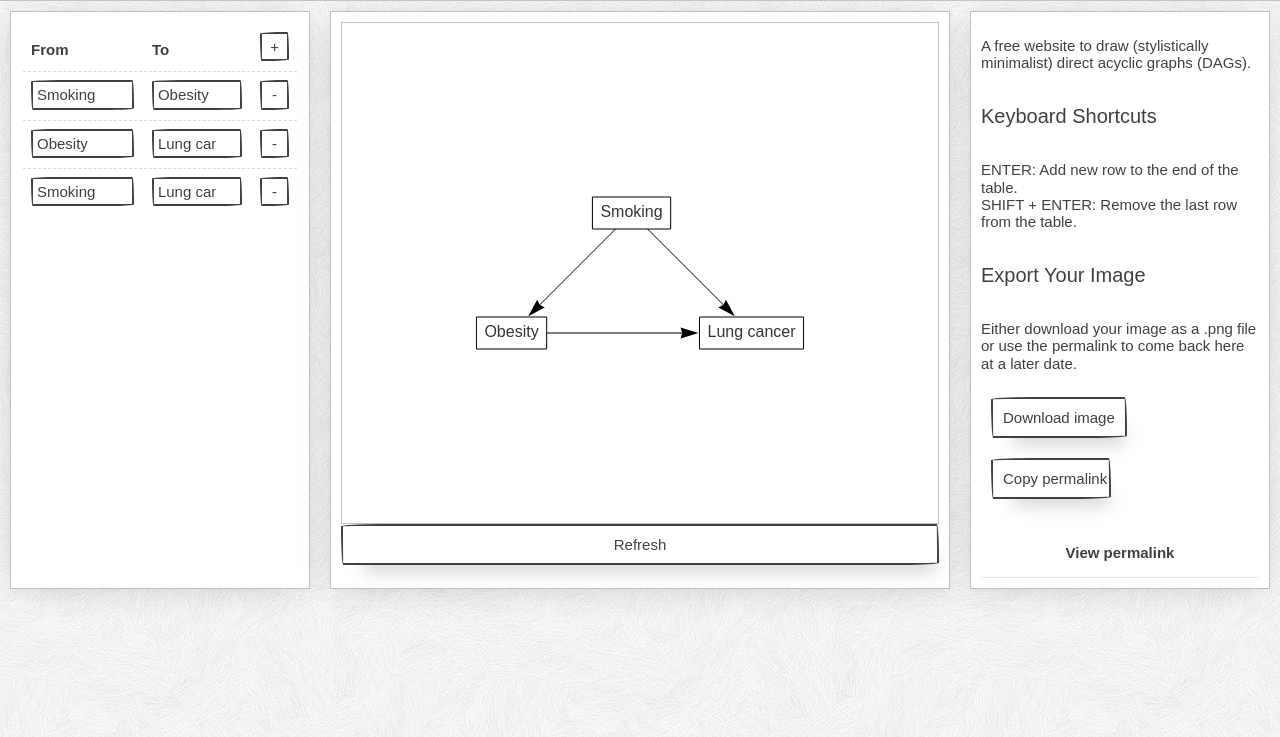
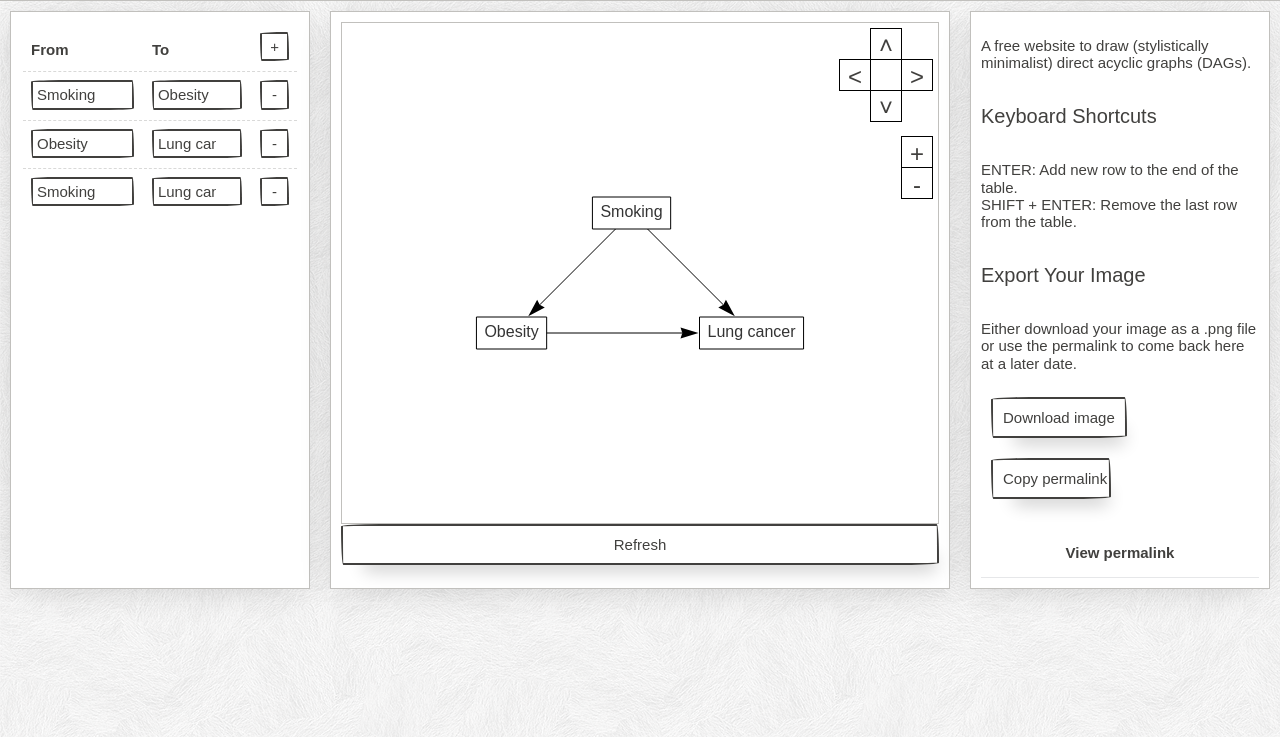
Before and after one commit to jeremy-p-b/DAGDrawJS, a plain HTML site: page index.html in a window 1280 px wide. Shown: the part 63-800 px from the top of the page. Drawn offline with Linux system fonts and the light colour scheme; a web font is replaced by a local one.

Commit message:
Add navigation buttons

```diff
--- a/css/dagdraw.css
+++ b/css/dagdraw.css
@@ -76,10 +76,107 @@ div table th tr td {
 /*#id_download_1, #id_download_2,*/
 .no-wrap {
     /* So that the button doesn't try to wrap over two lines */
-    white-space: nowrap
+    white-space: nowrap;
 }
 
 .full-height {
     /* We want our papers to be the same height as each other when on the same row*/
     height: 100%;
 }
+
+.vis-navigation {
+    /* Position the navigation buttons in the top right of the canvas */
+    position: absolute;
+    right: 0;
+    top: 0;
+    display: grid;
+    grid-template-columns: 1em 1em 1em;
+    grid-template-rows: 1em 1em 1em;
+    font-size: 1.5rem;
+    margin: 0.2em;
+    grid-gap: 1px;
+    font-family: Arial, sans-serif;
+}
+.vis-zoomIn, .vis-zoomOut, .vis-up, .vis-down, .vis-left, .vis-right {
+    /* Style for the zoom in and zoom out buttons */
+    position: relative;
+    height: 1em;
+    width: 1em;
+    box-sizing: border-box;
+    box-shadow:0 0 0 1px black;
+}
+
+.vis-up {
+    grid-column: 2 / span 1;
+    grid-row: 1 / span 1;
+}
+
+.vis-down {
+    grid-column: 2 / span 1;
+    grid-row: 3 / span 1;
+}
+
+.vis-left {
+    grid-column: 1 / span 1;
+    grid-row: 2 / span 1;
+}
+
+.vis-right {
+    grid-column: 3 / span 1;
+    grid-row: 2 / span 1;
+}
+
+.vis-zoomIn {
+    margin-top: 0.5em;
+    grid-column: 3 / span 1;
+    grid-row: 4 / span 1;
+}
+
+.vis-zoomOut {
+    grid-column: 3 / span 1;
+    grid-row: 5 / span 1;
+}
+
+
+
+.vis-zoomIn:before, .vis-zoomOut:before, .vis-left:before, .vis-right:before, .vis-up:before, .vis-down:before {
+    position: absolute;
+    font-size: 1.2rem;
+    padding-top: 0.15rem;
+    padding-bottom: 0.15rem;
+    margin-left: auto;
+    margin-right: auto;
+    text-align:center;
+    left: 0;
+    right: 0;
+}
+
+.vis-zoomIn:before {
+    /* Content for zoom in button */
+    content: "+";
+}
+
+.vis-zoomOut:before {
+    /* Content for zoom out button */
+    content: "-";
+}
+
+.vis-left:before {
+    /* Content for left arrow */
+    content: "\02C2";
+}
+
+.vis-right:before {
+    /* Content for left arrow */
+    content: "\02C3";
+}
+
+.vis-up:before {
+    /* Content for left arrow */
+    content: "\02C4";
+}
+
+.vis-down:before {
+    /* Content for left arrow */
+    content: "\02C5";
+}
--- a/js/vis_scripts.js
+++ b/js/vis_scripts.js
@@ -164,7 +164,7 @@ function getNodePositionsFromNetwork(graph, network) {
 }
 
 
-function makeEmptyNetwork(drawingArea, disableZoom, disableDrag) {
+function makeEmptyNetwork(drawingArea) {
     "use strict";
     const visContainer = drawingArea[0];
     const visOptions = {
@@ -199,8 +199,10 @@ function makeEmptyNetwork(drawingArea, disableZoom, disableDrag) {
             randomSeed: 10161
         },
         interaction: {
-            dragView: disableDrag,
-            zoomView: disableZoom
+            dragView: false,
+            zoomView: false,
+            zoomSpeed: 0.1,
+            navigationButtons: true,
         }
     };
 
@@ -654,7 +656,7 @@ function setUpSingleDrawingPage(inputDivID, drawingDivID, exportURLID, downloadI
         addDownloadLink(downloadID, drawingArea);
     };
 
-    const visNetwork = makeEmptyNetwork(drawingArea, false, false);
+    const visNetwork = makeEmptyNetwork(drawingArea);
 
     const inputTable = makeTable("inputTable");
 
@@ -699,7 +701,7 @@ function setUpExample(exampleName, drawingDivID, exportURLID, downloadID) {
     const exampleDataset = getExampleDatasets()[exampleName];
     const drawingArea = $("#" + drawingDivID);
 
-    const visNetwork = makeEmptyNetwork(drawingArea, true, true);
+    const visNetwork = makeEmptyNetwork(drawingArea);
     setNetworkData(exampleDataset, visNetwork);
     visNetwork.redraw();
 
```
Also changed, not shown: index.html (+0 -3 lines).
